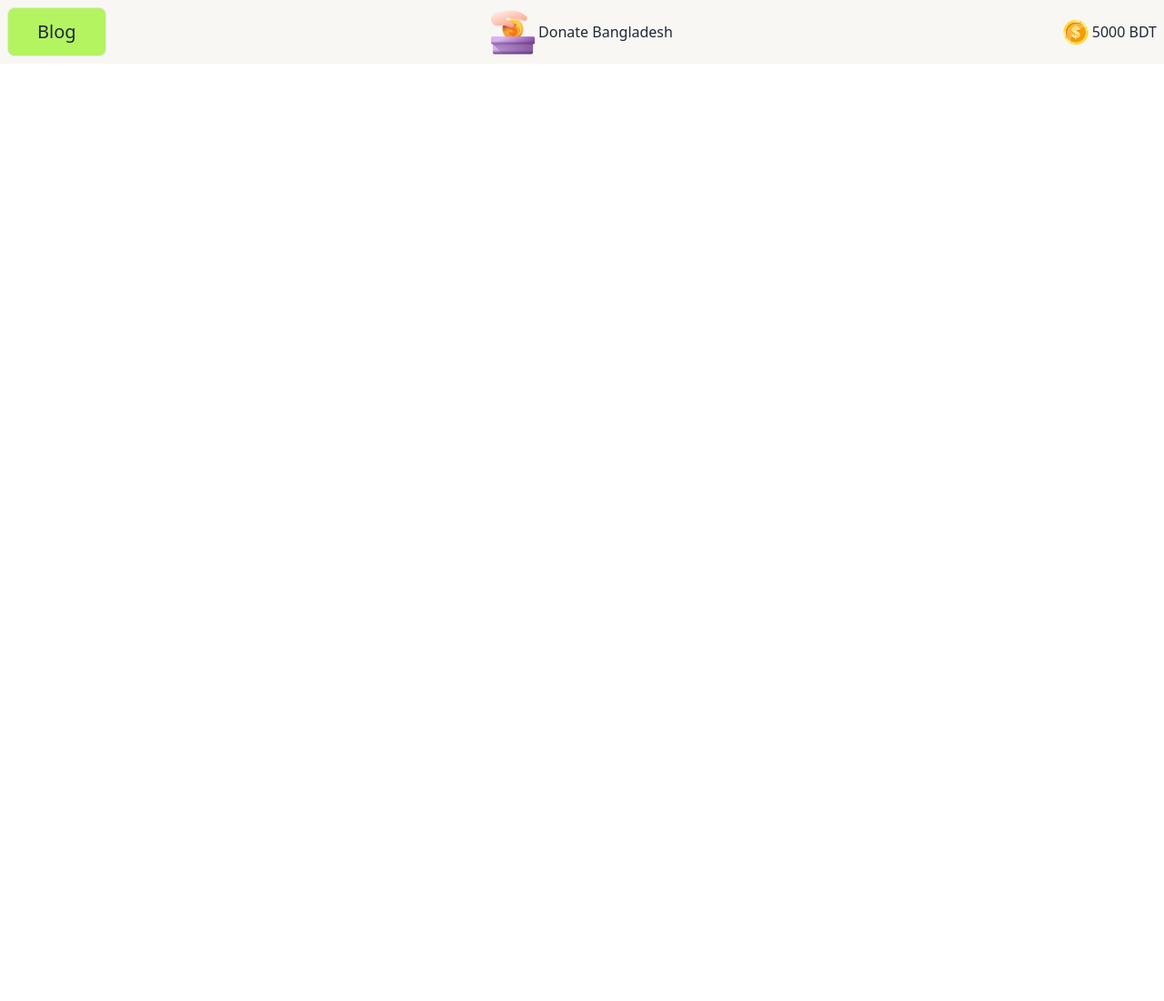
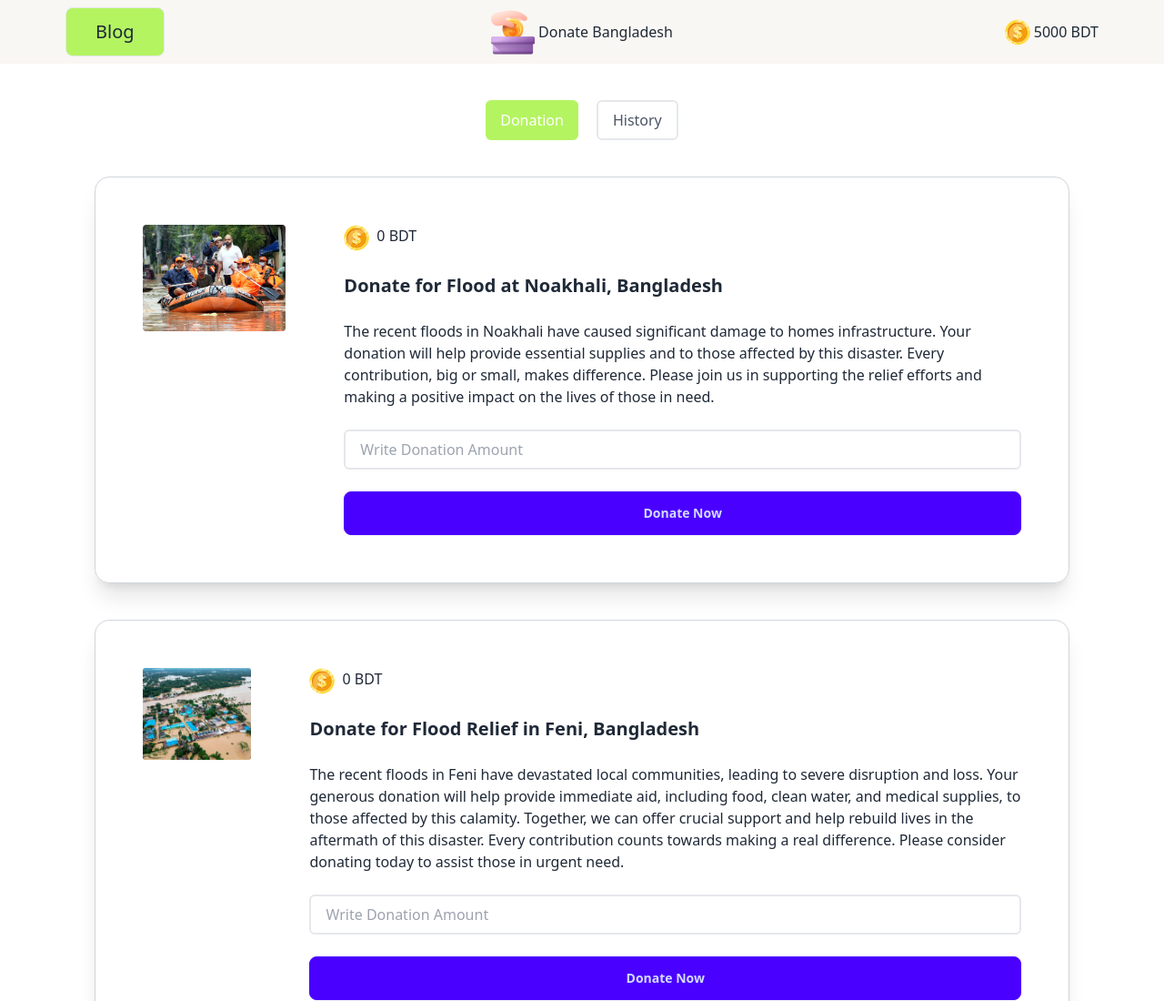
Before and after one commit to mohsinur1998du/PH10-Challenge-05, a plain HTML site: page index.html in a window 1280 px wide. Shown: the top 1100 px of the page at 91% size. Before the commit the page ends 800 px from the top, so only its background shows below. Drawn offline with nearby package versions, Linux system fonts and the light colour scheme.

Commit message:
added card section

```diff
--- a/index.html
+++ b/index.html
@@ -11,9 +11,9 @@
     />
     <script src="https://cdn.tailwindcss.com"></script>
   </head>
-  <body>
+  <body class="">
     <header class="bg-[#F9F7F3]">
-      <div class="navbar">
+      <div class="navbar w-[90%] m-auto">
         <div class="navbar-start">
           <a
             class="border-solid border text-xl px-8 py-3 bg-[#B4F461] rounded-lg"
@@ -27,11 +27,161 @@
         </div>
         <div class="navbar-end flex gap-1">
           <img src="./assets/coin.png" alt="" />
-          <p><span>5000</span> BDT</p>
+          <p><span id="total-money">5000</span> BDT</p>
         </div>
       </div>
     </header>
-    <main></main>
+
+    <main class="py-10 w-[90%] mx-auto">
+      <div class="flex justify-center mb-6 gap-5">
+        <button
+          id="show-donation"
+          class="px-4 py-2 rounded-md bg-[#B4F461] text-white focus:outline-none transition-colors duration-200"
+        >
+          Donation
+        </button>
+        <button
+          id="show-history"
+          class="px-4 py-2 rounded-md border-2 border-solid focus:outline-none transition-colors duration-200 text-gray-600"
+        >
+          History
+        </button>
+      </div>
+      <!-- Donation01 form start -->
+      <div id="donation">
+        <div
+          class="card card-side shadow-xl border-solid border border-gray-300 p-5 lg:m-10"
+        >
+          <div class="card-body">
+            <figure class="">
+              <img src="./assets/noakhali.png" alt="Movie" />
+            </figure>
+          </div>
+          <div class="card-body space-y-4">
+            <div class="flex space-x-2">
+              <img src="./assets/coin.png" alt="" />
+              <p><span id="account-balance">0</span> BDT</p>
+            </div>
+            <h2 id="donate-for-flood" class="card-title">
+              Donate for Flood at Noakhali, Bangladesh
+            </h2>
+            <p>
+              The recent floods in Noakhali have caused significant damage to
+              homes infrastructure. Your donation will help provide essential
+              supplies and to those affected by this disaster. Every
+              contribution, big or small, makes difference. Please join us in
+              supporting the relief efforts and making a positive impact on the
+              lives of those in need.
+            </p>
+            <input
+              id="input-donate-money"
+              type="text"
+              class="border-2 px-4 py-2 rounded-md"
+              placeholder="Write Donation Amount"
+              required
+            />
+            <button id="btn-donate" type="button" class="btn btn-primary">
+              Donate Now
+            </button>
+          </div>
+        </div>
+      </div>
+      <!-- Donation01 form end -->
+
+      <!-- Donation02 form start -->
+      <div id="donation-02">
+        <div
+          class="card card-side shadow-xl border-solid border border-gray-300 p-5 lg:m-10"
+        >
+          <div class="card-body">
+            <figure class="">
+              <img src="./assets/feni.png" alt="Movie" />
+            </figure>
+          </div>
+          <div class="card-body space-y-4">
+            <div class="flex space-x-2">
+              <img src="./assets/coin.png" alt="" />
+              <p><span id="account-balance-02">0</span> BDT</p>
+            </div>
+            <h2 id="donate-for-flood-02" class="card-title">
+              Donate for Flood Relief in Feni, Bangladesh
+            </h2>
+            <p>
+              The recent floods in Feni have devastated local communities,
+              leading to severe disruption and loss. Your generous donation will
+              help provide immediate aid, including food, clean water, and
+              medical supplies, to those affected by this calamity. Together, we
+              can offer crucial support and help rebuild lives in the aftermath
+              of this disaster. Every contribution counts towards making a real
+              difference. Please consider donating today to assist those in
+              urgent need.
+            </p>
+            <input
+              id="input-donate-money-02"
+              type="text"
+              class="border-2 px-4 py-2 rounded-md"
+              placeholder="Write Donation Amount"
+              required
+            />
+            <button id="btn-donate-02" type="button" class="btn btn-primary">
+              Donate Now
+            </button>
+          </div>
+        </div>
+      </div>
+      <!-- Donation02 form end -->
+
+      <!-- Donation03 form start -->
+      <div id="donation-03">
+        <div
+          class="card card-side shadow-xl border-solid border border-gray-300 p-5 lg:m-10"
+        >
+          <div class="card-body">
+            <figure class="">
+              <img src="./assets/quota-protest.png" alt="Movie" />
+            </figure>
+          </div>
+          <div class="card-body space-y-4">
+            <div class="flex space-x-2">
+              <img src="./assets/coin.png" alt="" />
+              <p><span id="account-balance-03">0</span> BDT</p>
+            </div>
+            <h2 id="donate-for-flood-03" class="card-title">
+              Aid for Injured in the Quota Movement
+            </h2>
+            <p>
+              The recent Quota movement has resulted in numerous injuries and
+              significant hardship for many individuals. Your support is crucial
+              in providing medical assistance, rehabilitation, and necessary
+              supplies to those affected. By contributing, you help ensure that
+              injured individuals receive the care and support they need during
+              this challenging time. Every donation plays a vital role in
+              alleviating their suffering and aiding in their recovery. Please
+              consider making a donation to support these brave individuals in
+              their time of need.
+            </p>
+            <input
+              id="input-donate-money-03"
+              type="text"
+              class="border-2 px-4 py-2 rounded-md"
+              placeholder="Write Donation Amount"
+              required
+            />
+            <button id="btn-donate-03" type="button" class="btn btn-primary">
+              Donate Now
+            </button>
+          </div>
+        </div>
+      </div>
+      <!-- Donation03 form end -->
+
+      <!-- History form start -->
+      <div id="history" class="hidden py-10"></div>
+      <!-- History form end -->
+    </main>
     <footer></footer>
+    <script src="./js/utilities.js"></script>
+    <script src="./js/features.js"></script>
+    <script src="./js/donate.js"></script>
   </body>
 </html>
--- a/js/home.js
+++ b/js/home.js
@@ -0,0 +1 @@
+console.log("Home added");
```
